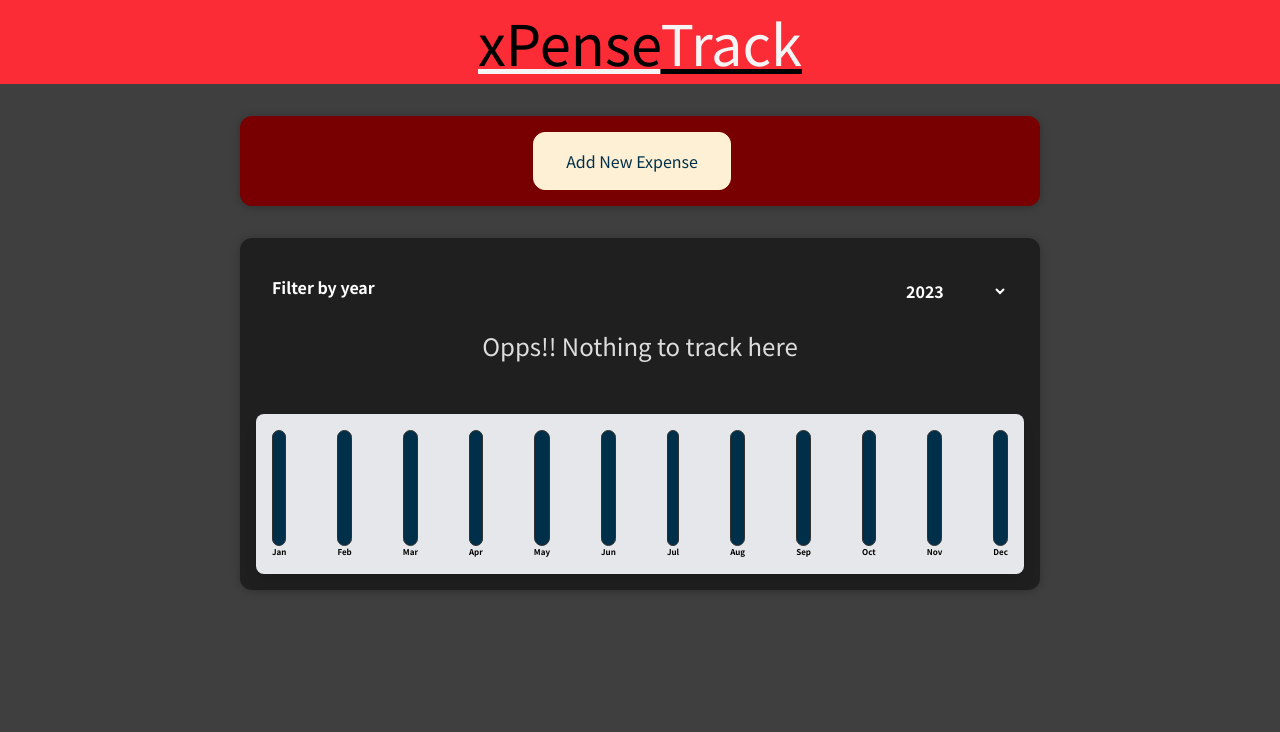
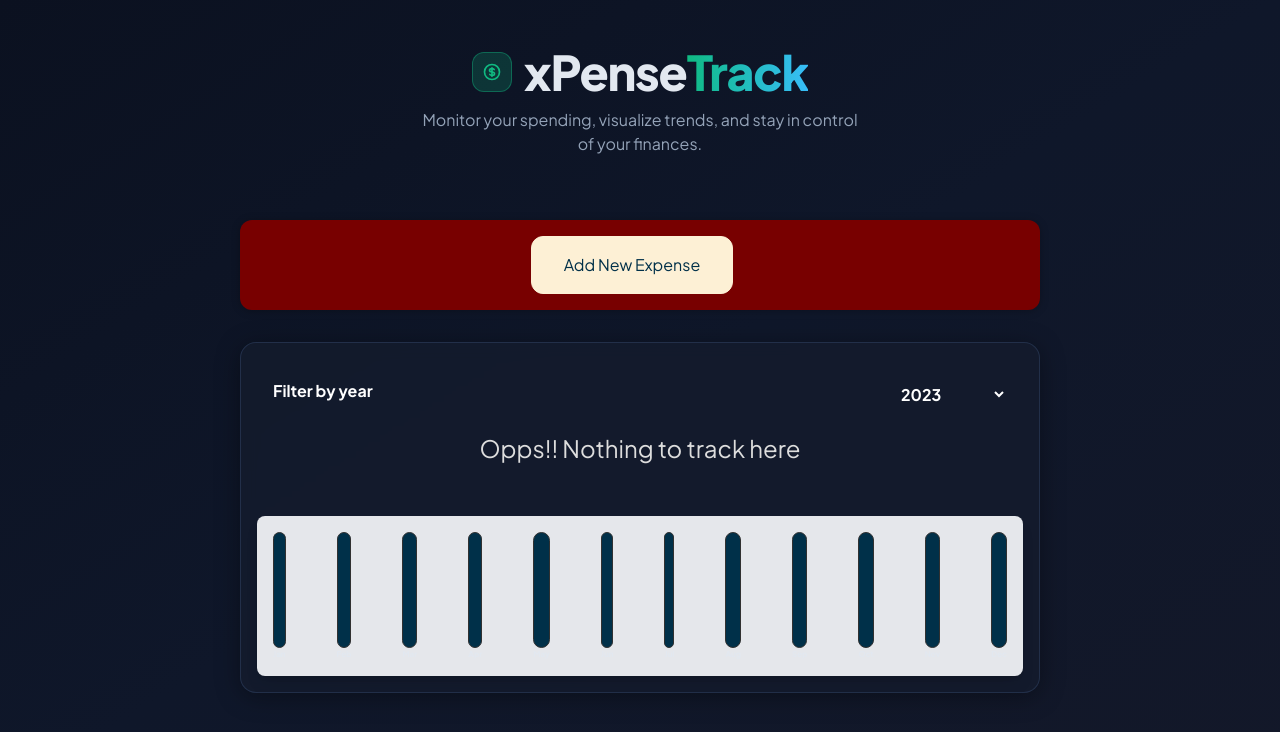
Before and after one commit to rajdeepX/xPenseTrack, a React (Vite) app: page / in a window 1280 px wide. Shown: the top 732 px of the page. Built offline with nearby package versions, Linux system fonts and the light colour scheme.

Commit message:
update layout

```diff
--- a/src/App.css
+++ /dev/null
@@ -1,17 +0,0 @@
-#root {
-  margin: 0;
-  padding: 0;
-  box-sizing: border-box;
-}
-
-.app-title {
-  text-align: center;
-  font-size: 3.5rem;
-  text-decoration: underline;
-  text-decoration-color: whitesmoke;
-}
-.app-title span {
-  color: whitesmoke;
-  text-decoration: underline;
-  text-decoration-color: black;
-}
--- a/src/App.jsx
+++ b/src/App.jsx
@@ -1,5 +1,4 @@
 import { useState } from "react";
-import "./App.css";
 import Expenses from "./components/Expenses/Expenses";
 import NewExpense from "./components/NewExpense/NewExpense";
 
@@ -24,23 +23,52 @@ const dummy_data = [
     date: new Date(2021, 5, 12),
   },
 ];
+
 function App() {
   const [expenses, setExpenses] = useState(dummy_data);
+
   const addExpenseData = (expense) => {
     setExpenses((prevExpenses) => {
-      return [expense, ...prevExpenses];
+      return [{ ...expense, id: Math.random().toString() }, ...prevExpenses];
     });
   };
 
-  let x = new Date(2023, 7, 14);
-  console.log(x.getFullYear());
   return (
-    <div>
-      <h1 className="app-title bg-red-500">
-        xPense<span>Track</span>
-      </h1>
-      <NewExpense onAddExpenseData={addExpenseData} />
-      <Expenses items={expenses} />
+    <div className="min-h-screen bg-gradient-to-br from-ledger-bg via-[#0f172a] to-[#131829]">
+      <header className="pt-12 pb-8 px-4 text-center">
+        <div className="inline-flex items-center justify-center gap-3 mb-3">
+          <div className="w-10 h-10 rounded-xl bg-ledger-accent/20 border border-ledger-accent/40 flex items-center justify-center">
+            <svg
+              className="w-5 h-5 text-ledger-accent"
+              fill="none"
+              viewBox="0 0 24 24"
+              stroke="currentColor"
+              strokeWidth={2}
+            >
+              <path
+                strokeLinecap="round"
+                strokeLinejoin="round"
+                d="M12 8c-1.657 0-3 .895-3 2s1.343 2 3 2 3 .895 3 2-1.343 2-3 2m0-8c1.11 0 2.08.402 2.599 1M12 8V7m0 1v8m0 0v1m0-1c-1.11 0-2.08-.402-2.599-1M21 12a9 9 0 11-18 0 9 9 0 0118 0z"
+              />
+            </svg>
+          </div>
+          <h1 className="text-4xl sm:text-5xl font-extrabold tracking-tight">
+            <span className="text-ledger-text">xPense</span>
+            <span className="bg-gradient-to-r from-ledger-accent to-ledger-sky bg-clip-text text-transparent">
+              Track
+            </span>
+          </h1>
+        </div>
+        <p className="text-ledger-muted text-sm sm:text-base max-w-md mx-auto">
+          Monitor your spending, visualize trends, and stay in control of your
+          finances.
+        </p>
+      </header>
+
+      <main className="pb-16">
+        <NewExpense onAddExpenseData={addExpenseData} />
+        <Expenses items={expenses} />
+      </main>
     </div>
   );
 }
--- a/src/components/UI/Card.jsx
+++ b/src/components/UI/Card.jsx
@@ -1,6 +1,7 @@
 const Card = (props) => {
   const classes =
-    "rounded-xl shadow-[0_1px_8px_rgba(0,0,0,0.25)] " + (props.className || "");
+    "rounded-2xl border border-ledger-border/60 bg-ledger-surface/80 backdrop-blur-sm shadow-[0_4px_24px_rgba(0,0,0,0.35)] " +
+    (props.className || "");
 
   return <div className={classes}>{props.children}</div>;
 };
--- a/src/index.css
+++ b/src/index.css
@@ -1,15 +1,30 @@
-@import url("https://fonts.googleapis.com/css2?family=Noto+Sans+JP:wght@400;700&display=swap");
+@import url("https://fonts.googleapis.com/css2?family=Plus+Jakarta+Sans:wght@400;500;600;700;800&display=swap");
 @import "tailwindcss";
+
+@theme {
+  --font-sans: "Plus Jakarta Sans", ui-sans-serif, system-ui, sans-serif;
+  --color-ledger-bg: #0b1120;
+  --color-ledger-surface: #141c2e;
+  --color-ledger-elevated: #1e2a42;
+  --color-ledger-border: #2d3f5e;
+  --color-ledger-accent: #10b981;
+  --color-ledger-accent-light: #34d399;
+  --color-ledger-sky: #38bdf8;
+  --color-ledger-muted: #94a3b8;
+  --color-ledger-text: #e2e8f0;
+}
 
 * {
   box-sizing: border-box;
 }
 
 html {
-  font-family: "Noto Sans JP", sans-serif;
+  font-family: var(--font-sans);
 }
 
 body {
   margin: 0;
-  background-color: #3f3f3f;
+  background-color: var(--color-ledger-bg);
+  color: var(--color-ledger-text);
+  -webkit-font-smoothing: antialiased;
 }
```
